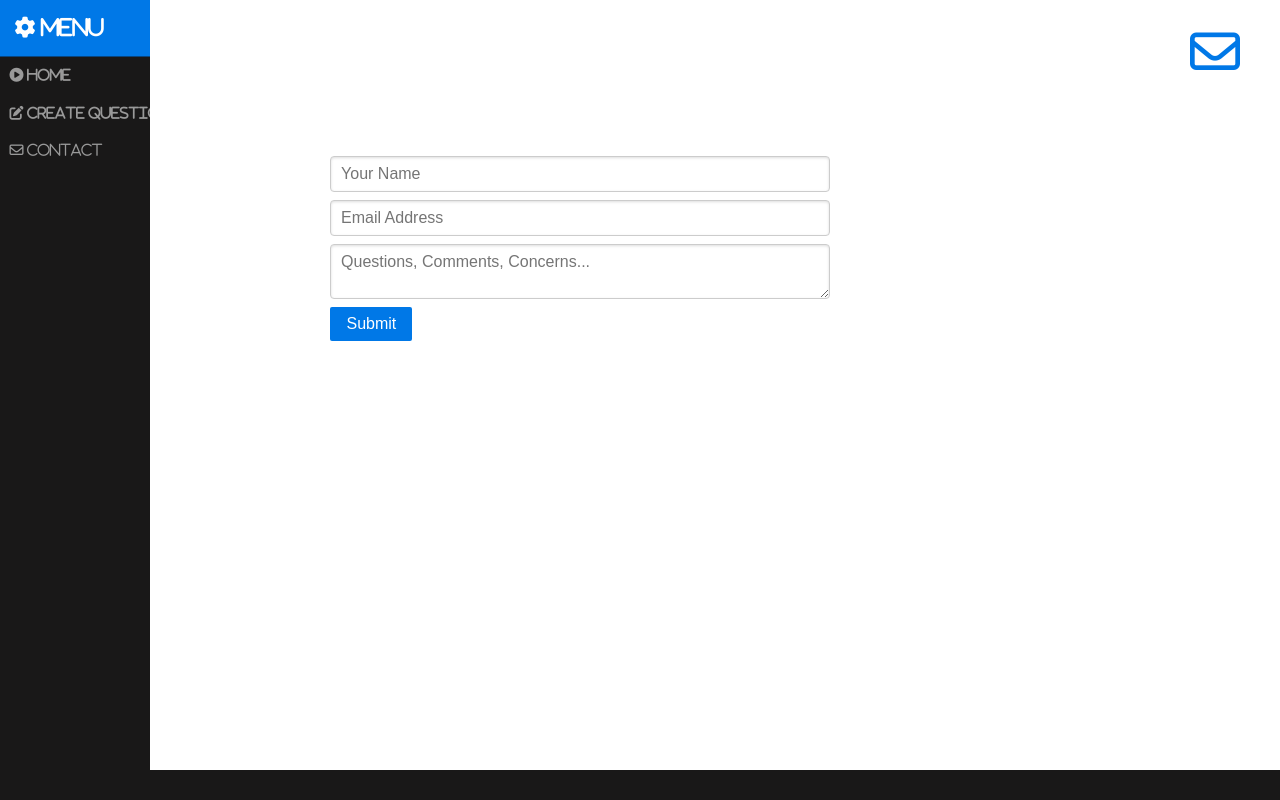
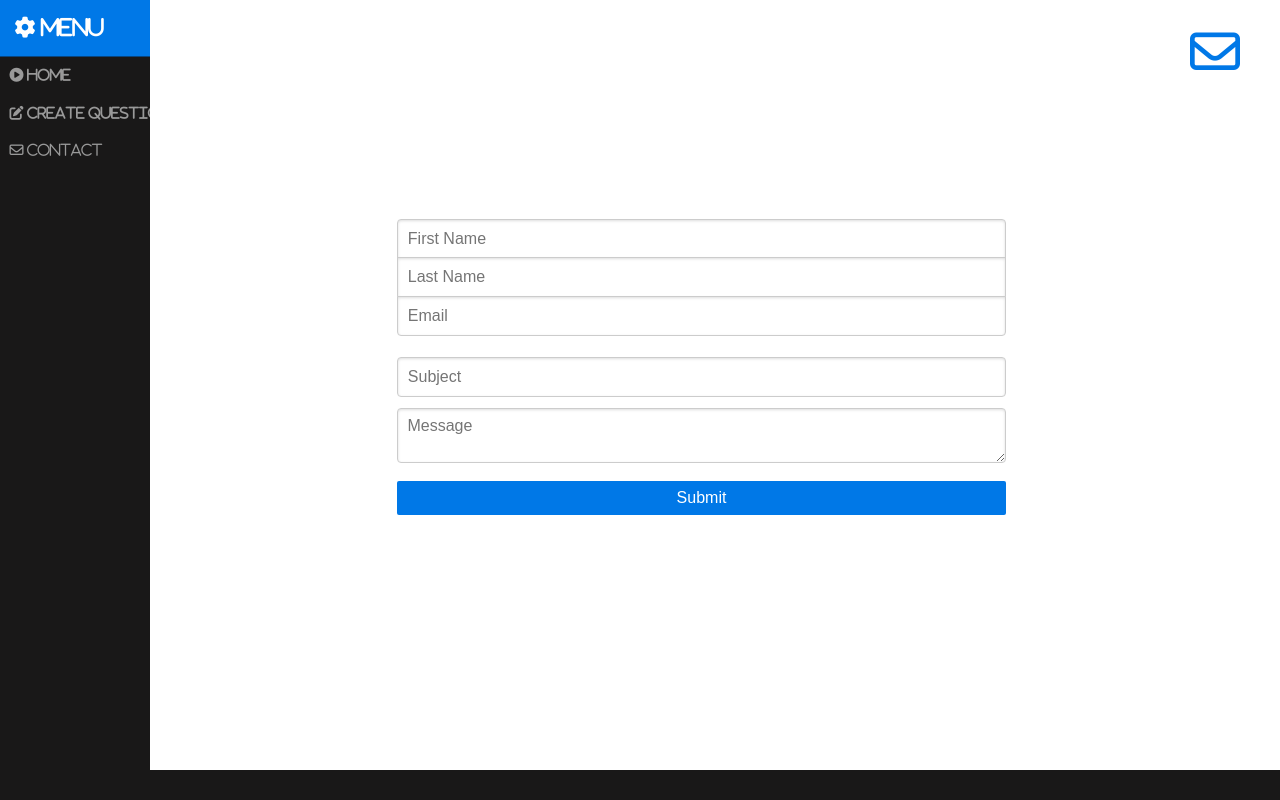
Before and after one commit to AnnaOlt/Project-2, a website: page views/contact.html in a window 1280 px wide. Drawn offline with nearby package versions, Linux system fonts and the light colour scheme.

Commit message:
changes to contact form

```diff
--- a/views/contact.html
+++ b/views/contact.html
@@ -43,29 +43,24 @@
             </div>
         </div>
     </div>
-    <form class="pure-form pure-form-aligned">
-        <fieldset>
-            <div class="pure-control-group">
-                <label for="name"></label>
-                <input id="name" type="text" class="pure-input-1-2" placeholder="Your Name">
 
-            </div>
+    <form class="pure-form">
+        <fieldset class="pure-group">
+            <input type="text" class="pure-input-1-2" placeholder="First Name">
+            <input type="text" class="pure-input-1-2" placeholder="Last Name">
+            <input type="email" class="pure-input-1-2" placeholder="Email">
+        </fieldset>
 
-            <div class="pure-control-group">
-                <label for="email"></label>
-                <input id="email" type="email" class="pure-input-1-2" placeholder="Email Address">
-            </div>
+        <fieldset class="pure-group">
+            <input type="text" class="pure-input-1-2" placeholder="Subject">
+        </fieldset>
+        <textarea class="pure-input-1-2" placeholder="Message"></textarea>
+        </fieldset>
 
+        <br>
+        <br>
 
-            <div class="pure-control-group">
-                <label for="foo"></label>
-            <textarea class="pure-input-1-2" placeholder="Questions, Comments, Concerns..."></textarea>
-        </div>
-           <div class="pure-control-group">
-            <label for="foo"></label>
-                <button type="submit" class="pure-button pure-button-primary">Submit</button>
-            </div>
-        </fieldset>
+        <button type="submit" class="pure-button pure-input-1-2 pure-button-primary">Submit</button>
     </form>
 
     <div class="footer"></div>
--- a/views/layout/css/style.css
+++ b/views/layout/css/style.css
@@ -265,8 +265,16 @@ strong {
     }
 }
 
-form {
-  align-content: center;
-  padding-left: 150px;
-  padding-top: 150px;
+.pure-form {
+    width: 69vw;
+    height: 53%;
+    margin: auto;
+    position: absolute;
+    top: 49px;
+    bottom: 0;
+    right: 0;
 }
+
+.pure-form .pure-input-1-2 {
+    width: 69%;
+}
```
Lines whose indentation alone changed are shown as unchanged.
